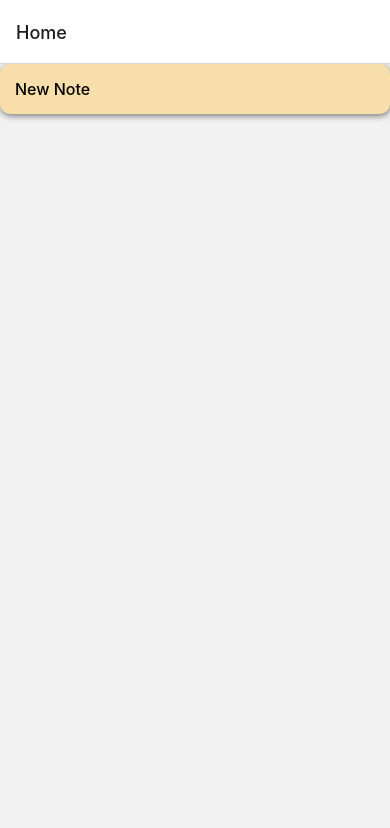
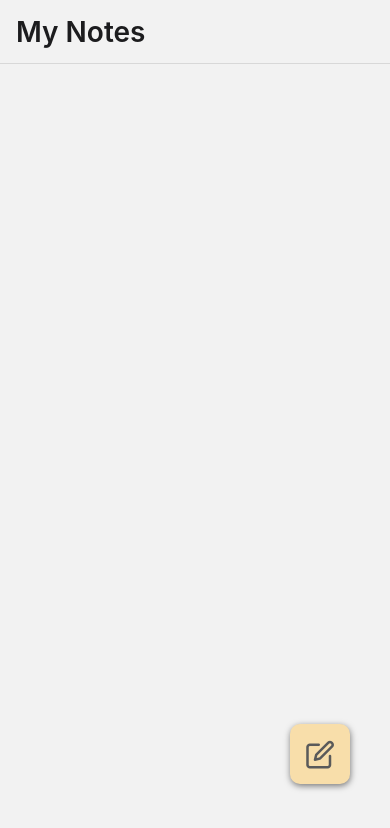
Before and after one commit to kourani55/NotesApp, a React Native app in the folder app/: screen /HomeScreen in a window 390 px wide. Shown: the top 828 px of the page. Built offline with nearby package versions, Linux system fonts and the light colour scheme.

Commit message:
Added style to Homescreen

```diff
--- a/app/App.js
+++ b/app/App.js
@@ -1,27 +1,33 @@
 import React from 'react';
 import { NavigationContainer } from '@react-navigation/native';
 import { createNativeStackNavigator } from '@react-navigation/native-stack';
-import { SafeAreaView } from 'react-native';
 import NewNoteScreen from './screens/NewNoteScreen';
 import HomeScreen from './screens/HomeScreen';
-import { StyleSheet } from 'react-native';
 
 const Stack = createNativeStackNavigator();
 
 export default function App() {
+
   return (
   <NavigationContainer>
     <Stack.Navigator>
       <Stack.Screen
       name="HomeScreen"
       component={HomeScreen}
-      options={{title: "Home"}}
+      options={{
+        headerShown: true,
+        headerStyle: {
+          backgroundColor: '#f2f2f2',
+        },
+        headerTitleStyle:
+        { fontSize: 28, fontWeight: '600'},
+        title: "My Notes"
+      }}
     />
     <Stack.Screen
       name="NewNoteScreen"
       component={NewNoteScreen}
       options={{
-
         headerShown: true,
         headerBackTitleVisible: false,
         headerTransparent: true,
--- a/app/screens/HomeScreen.js
+++ b/app/screens/HomeScreen.js
@@ -4,6 +4,7 @@ import { StyleSheet } from 'react-native';
 import moment from 'moment/moment';
 import AsyncStorage from '@react-native-async-storage/async-storage';
 import { useNavigation } from '@react-navigation/native';
+import Icon from 'react-native-vector-icons/Feather';
 
 const HomeScreen = () => {
   const navigation = useNavigation();
@@ -84,14 +85,14 @@ const HomeScreen = () => {
   };
 
   return (
-    <View>
+    <View style = {styles.container}>
       <FlatList
         data={notes}
         renderItem={renderNote}
         keyExtractor={(item, index) => index.toString()}
       />
       <TouchableOpacity style={styles.noteButton} onPress={handleNewNote}>
-        <Text style={styles.noteButtonText}>New Note</Text>
+        <Icon name="edit" size={30} color="#5A5A5A" />
       </TouchableOpacity>
     </View>
   );
@@ -100,6 +101,11 @@ const HomeScreen = () => {
 export default HomeScreen;
 
 const styles = StyleSheet.create({
+
+  container: {
+    flex: 1
+
+  },
   noteContainer: {
     flexDirection: 'row',
     justifyContent: 'space-between',
@@ -112,10 +118,11 @@ const styles = StyleSheet.create({
   },
 
   noteText: {
-    fontSize: 18,
+    fontSize: 20,
+    color: '#5A5A5A',
   },
   noteDate: {
-    fontSize: 12,
+    fontSize: 15,
     color: '#999999',
     marginTop: 5,
   },
@@ -130,10 +137,12 @@ const styles = StyleSheet.create({
     color: '#FFFFFF',
     fontSize: 16,
   },
-
   noteButton: {
+    position: 'absolute',
     backgroundColor: '#f8deaa',
     padding: 15,
+    height: 60,
+    width: 60,
     borderRadius: 10,
     marginBottom: 20,
     shadowColor: 'black',
@@ -141,6 +150,8 @@ const styles = StyleSheet.create({
     shadowOpacity: 0.5,
     shadowRadius: 6,
     elevation: 3,
+    right: 40,
+    bottom: 40,
   },
   noteButtonText: {
     fontWeight: '500',
```
Lines whose indentation alone changed are shown as unchanged.
